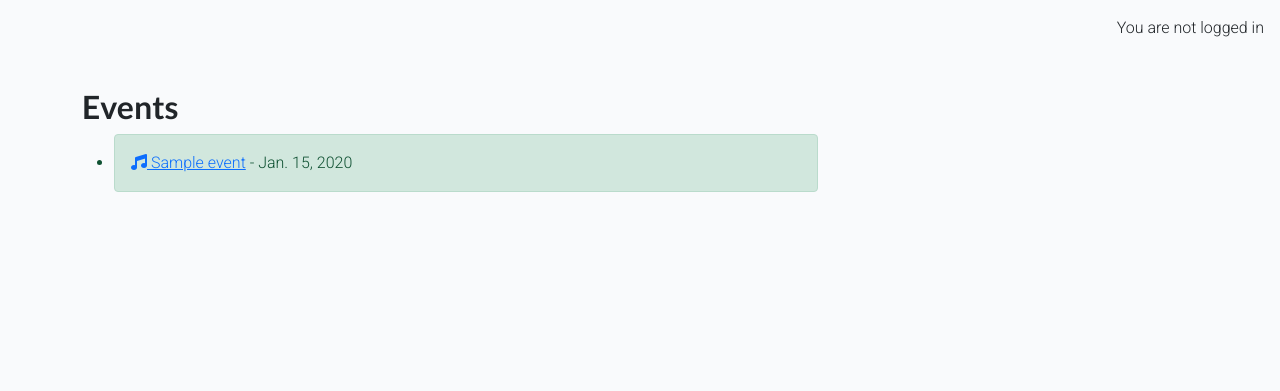
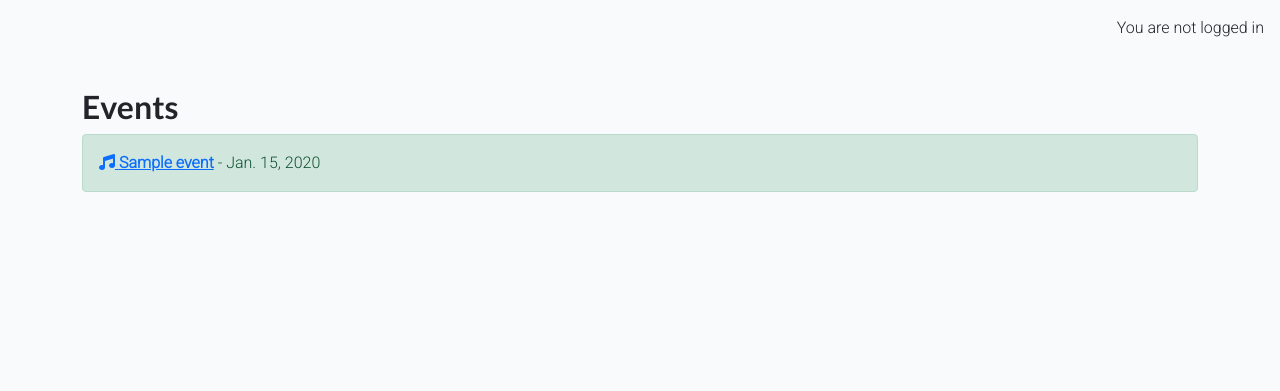
Before and after one commit to mbriscoe/broken-lines-blog, a Django app: page /event/ in a window 1280 px wide. Shown: the part 56-447 px from the top of the page. Run offline with Django 4.2, Linux system fonts and the light colour scheme; tables that the repository leaves empty hold one stand-in row (values such as "Sample post"); parts of the project's set-up code (start-up, migrations or seed data) failed here and were passed over; some libraries are stand-ins or nearby versions.

Commit message:
update: embolden titles in event list

```diff
--- a/event/templates/event/event_detail.html
+++ b/event/templates/event/event_detail.html
@@ -7,7 +7,7 @@
 
 <div class="container mt-5">
     <div class="row">
-        <div class="col-12 col-md-8">
+        <div class="col-12">
             <h2>{{ event.title }}</h2>
             <h4>Description</h4>
             <p>{{ event.description | safe }}</p>
--- a/event/templates/event/event_list.html
+++ b/event/templates/event/event_list.html
@@ -4,17 +4,17 @@
 {% block content %}
 <div class="container mt-5">
     <div class="row">
-        <div class="col-12 col-md-8">
+        <div class="col-12">
             <h2>Events</h2>
-            <ul>
+            <div>
                 {% for event in events %}
-                <li class="alert alert-success">
-                    <a href="{% url 'event_detail' event.id %}"> <i class="fa-solid fa-music"></i> {{ event.title }}</a> - {{ event.date }}
-                </li>
+                <p class="alert alert-success">
+                    <a href="{% url 'event_detail' event.id %}"> <i class="fa-solid fa-music"></i> <strong>{{ event.title }}</strong></a> - {{ event.date }}
+                </p>
                 {% empty %}
                     <li>No events found.</li>
                 {% endfor %}
-            </ul>
+            </div>
         </div>
     </div>
 {% endblock %}
```
